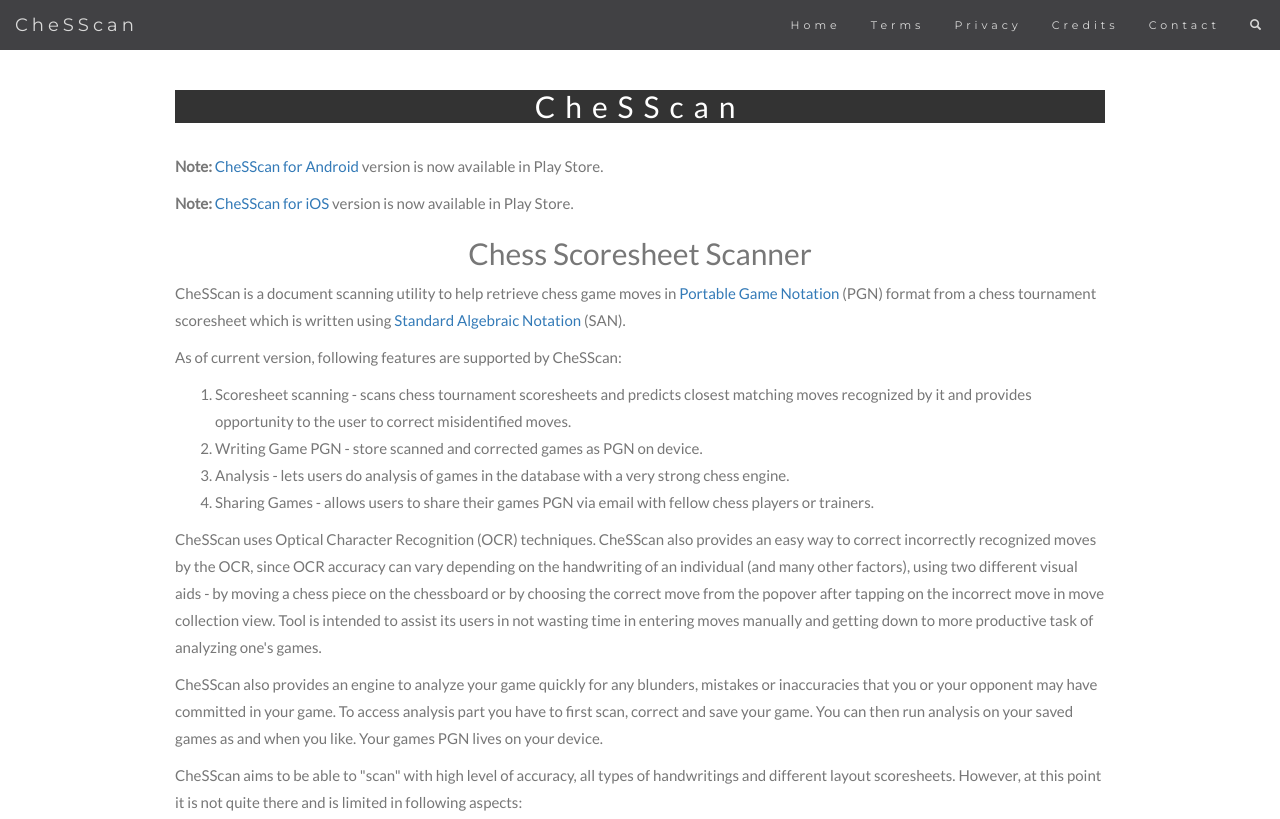
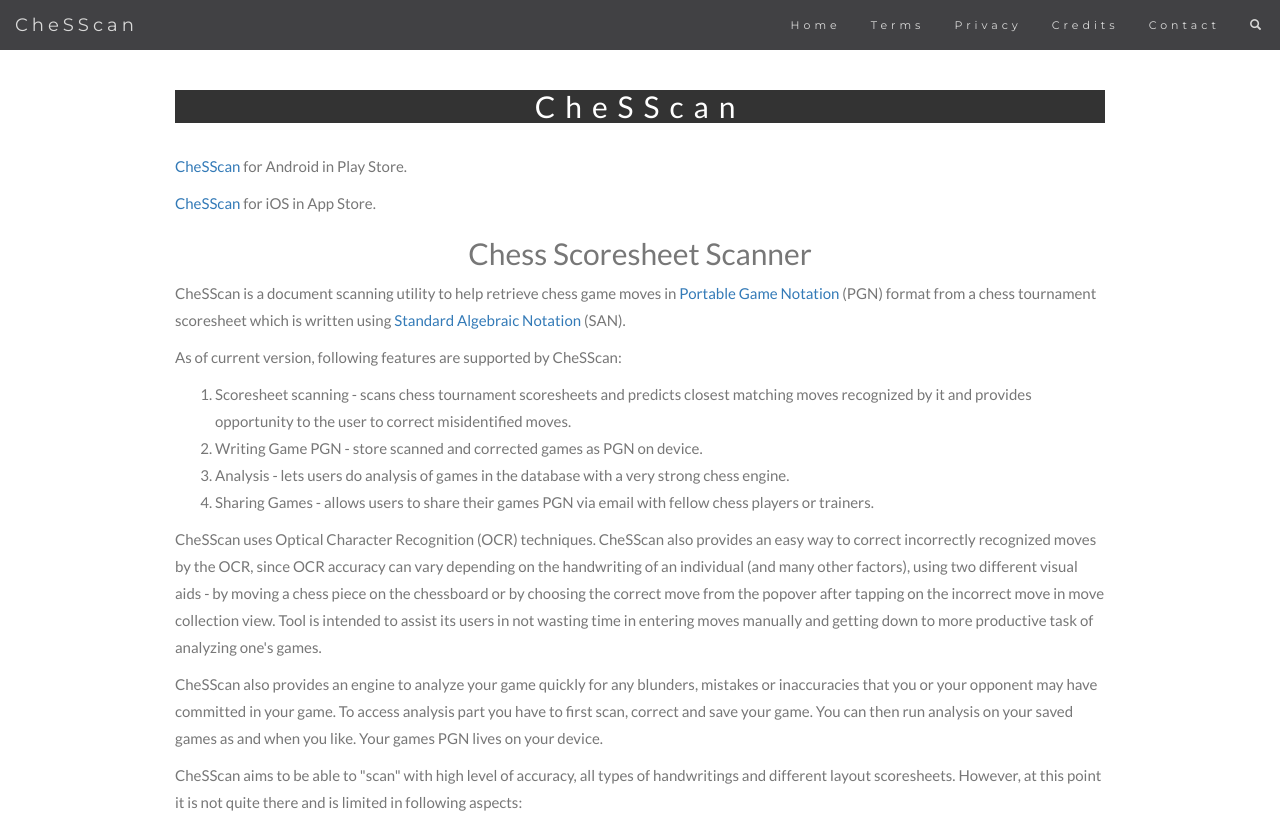
Before and after one commit to knightfork/knightfork.github.io, a plain HTML site: page index.html in a window 1280 px wide. Shown: the top 819 px of the page. Drawn offline with nearby package versions, Linux system fonts and the light colour scheme.

Commit message:
update index.html

```diff
--- a/index.html
+++ b/index.html
@@ -197,8 +197,8 @@
 <!-- Container (Home Section) -->
 <div id="home" class="container text-center">
   <h4 class="text-center">CheSScan</h4>
-	<p class="text-left"><b>Note:</b> <a href="https://play.google.com/store/apps/details?id=com.nagdev.alok.chesscan">CheSScan for Android</a> version is now available in Play Store.</p>
-	<p class="text-left"><b>Note:</b> <a href="https://apps.apple.com/us/app/chesscan/id1472062569">CheSScan for iOS</a> version is now available in Play Store.</p>
+	<p class="text-left"><a href="https://play.google.com/store/apps/details?id=com.nagdev.alok.chesscan">CheSScan</a> for Android in Play Store.</p>
+	<p class="text-left"><a href="https://apps.apple.com/us/app/chesscan/id1472062569">CheSScan</a> for iOS in App Store.</p>
   <h2>Chess Scoresheet Scanner</h2>
   <p class="text-left">CheSScan is a document scanning utility to help retrieve chess game moves in <a href="https://en.wikipedia.org/wiki/Portable_Game_Notation">Portable Game Notation</a> (PGN) format from a chess tournament scoresheet which is written using <a href="https://en.wikipedia.org/wiki/Algebraic_notation_(chess)">Standard Algebraic Notation</a> (SAN).</p>
 
```
